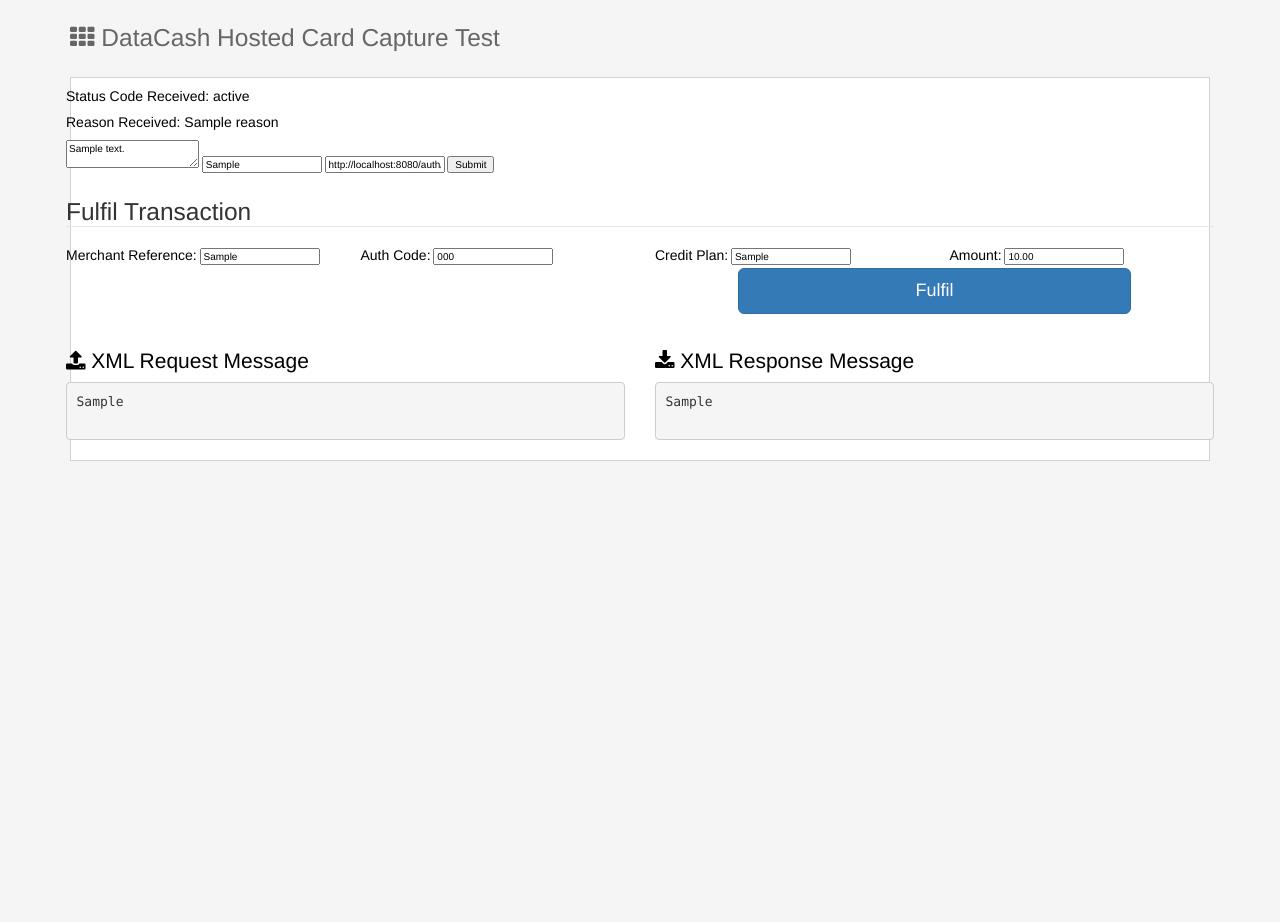
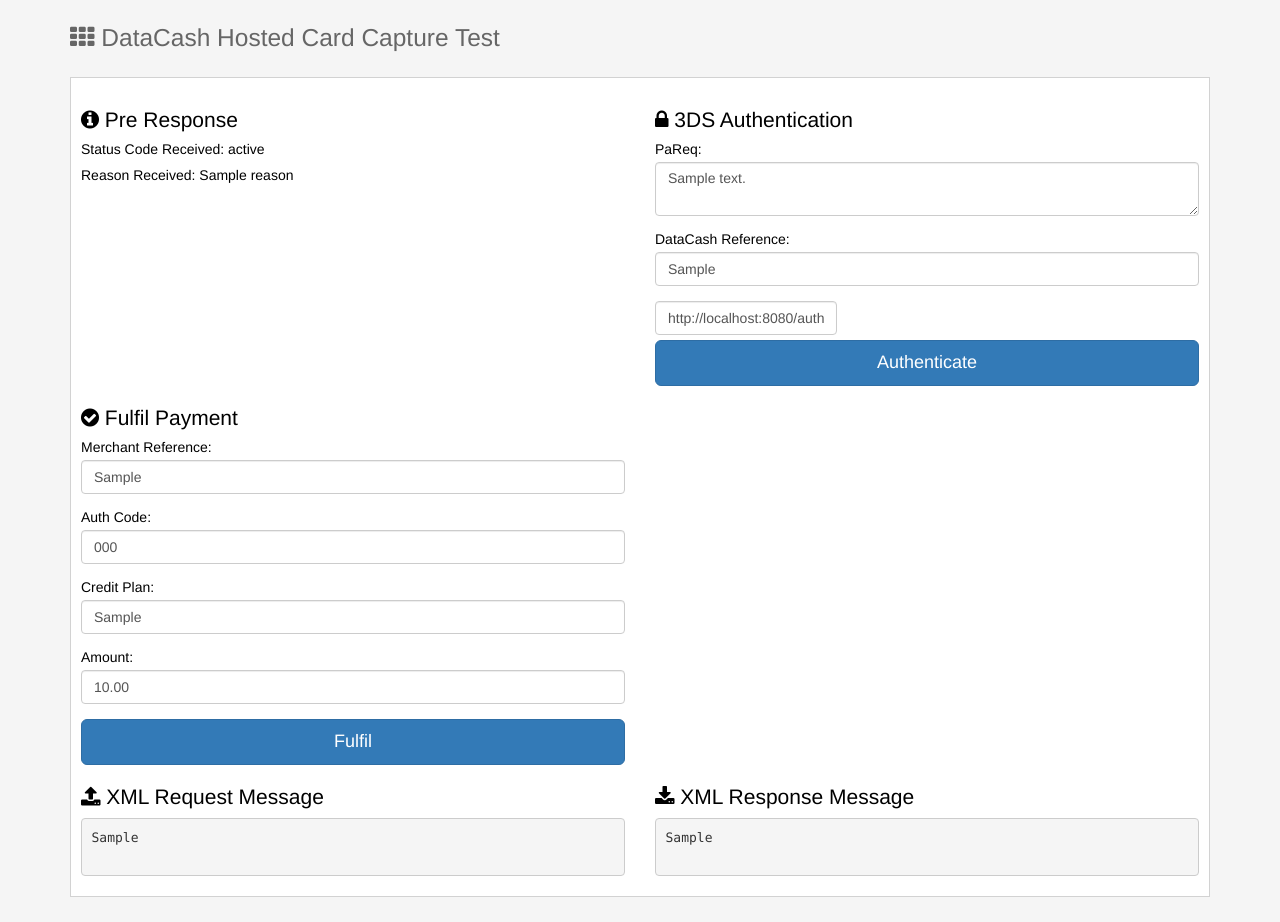
Before and after one commit to bunnmatt/datacash-harness, a Django app: template DataCashHarness/templates/pre.html in a window 1280 px wide. Before the commit the page ends 461 px from the top, so only its background shows below. Run offline with Django 3.2, Linux system fonts and the light colour scheme; tables that the repository leaves empty hold one stand-in row (values such as "Sample post"); the template is opened without the code that fills it: values that come from a table or form of the project are taken from there, most other values are stand-ins (such as "Sample title", 1, 10 or a date in 2020); some libraries are stand-ins or nearby versions.

Commit message:
Updating appearance of Pre and Fulfil HTML templates

```diff
--- a/DataCashHarness/templates/fulfilForm.html
+++ b/DataCashHarness/templates/fulfilForm.html
@@ -1,28 +1,27 @@
-<form method="post" action="{% url 'fulfil' %}">
-		<fieldset class="form-group">
-			<legend>Fulfil Transaction</legend>
-			<div class="row">
-				<div class="col-md-3">
-					<label>Merchant Reference:</label>
-					<input value="{{ transaction.txn_merchant_ref }}" />
-				</div>
-				<div class="col-md-3">
-					<label>Auth Code:</labeL>
-					<input value="{{ ResponseData.Response.CardTxn.authcode }}"/>
-				</div>
+<div class="col-md-6">
+	<h2><i class="fa fa-check-circle"></i> Fulfil Payment</h2>
+	<form method="post" action="{% url 'fulfil' %}">
+		<fieldset>
+			<div class="form-group">
+				<label>Merchant Reference:</label>
+				<input value="{{ transaction.txn_merchant_ref }}" name="txn_merchant_ref" id="txn_merchant_ref" class="form-control" />
+			</div>
+			<div class="form-group">
+				<label for="txn_auth_code">Auth Code:</labeL>
+				<input value="{{ ResponseData.Response.CardTxn.authcode }}" name="txn_auth_code" id="txn_auth_code" class="form-control"/>
+			</div>
 
-				<div class="col-md-3">
-					<label>Credit Plan:</label>
-					<input value="{{ transaction.txn_credit_plan }}" />
-				</div>
-				<div class="col-md-3">
-					<label>Amount:</label>
-					<input value="{{ transaction.txn_amount }}" />
-				</div>
+			<div class="form-group">
+				<label for="txn_credit_plan">Credit Plan:</label>
+				<input value="{{ transaction.txn_credit_plan }}" name="txn_credit_plan" id="txn_credit_plan" class="form-control" />
 			</div>
-			<div class="row">
+			<div class="form-group">
+				<label for="txn_amount">Amount:</label>
+				<input value="{{ transaction.txn_amount }}" name="txn_amount" id="txn_amount" class="form-control" />
+			</div>
+
 				{% csrf_token %}
-				<input class="btn btn-primary btn-lg col-md-4 col-md-offset-7" type="submit" value="Fulfil" />
-			</div>
+			<input class="btn btn-primary btn-lg col-md-12" type="submit" value="Fulfil" />
 		</fieldset>
 	</form>
+</div>
--- a/DataCashHarness/templates/pre.html
+++ b/DataCashHarness/templates/pre.html
@@ -1,22 +1,36 @@
 {% include "header.html" %}
-
-	<div class="row">
-		<div>
+	<section class="row">
+		<div class="col-md-6">
+			<h2><i class="fa fa-info-circle"></i> Pre Response</h2>
 			<p>Status Code Received: {{ ResponseData.Response.status }}</p>
 			<p>Reason Received: {{ ResponseData.Response.reason }}</p>
 		</div>
-	<div>
 	{% if ResponseData.Response.CardTxn.ThreeDSecure.acs_url %}
-	<form action="{{ ResponseData.Response.CardTxn.ThreeDSecure.acs_url }}" method="post" >
-		<textarea name="PaReq">{{ pareq_message }}</textarea>
-		<input name="MD" value="{{ ResponseData.Response.datacash_reference }}" />
-		<input name="TermUrl" value="http://localhost:8080{% url 'auth' %}" />
-		<input type="submit" />
-	</form>
+		<div class="col-md-6">
+			<h2><i class="fa fa-lock"></i> 3DS Authentication</h2>
+			<form action="{{ ResponseData.Response.CardTxn.ThreeDSecure.acs_url }}" method="post" >
+				<fieldset>
+					<div class="form-group">
+						<label for="PaReq">PaReq:</label>
+						<textarea class="form-control" name="PaReq" id="PaReq">{{ pareq_message }}</textarea>
+					</div>
+					<div class="form-group">
+						<label for="MD">DataCash Reference:</label>
+						<input class="form-control" id="MD" name="MD" value="{{ ResponseData.Response.datacash_reference }}" />
+					</div>
+					<div class="formn-group">
+						<label for="TermURL">
+						<input class="form-control" id="TermURL" name="TermUrl" value="http://localhost:8080{% url 'auth' %}" />
+					</div>
+					<input class="btn btn-primary btn-lg col-md-12" type="submit" value="Authenticate" />
+				</fieldset>
+			</form>
+		</div>
 	{% endif %}
 	{% if ResponseData.Response.CardTxn.authcode %}
 		{% include "fulfilForm.html" %}
 	{% endif %}
+	</section>
 
 	{% include "XmlMessages.html" %}
 	 </div>
```
